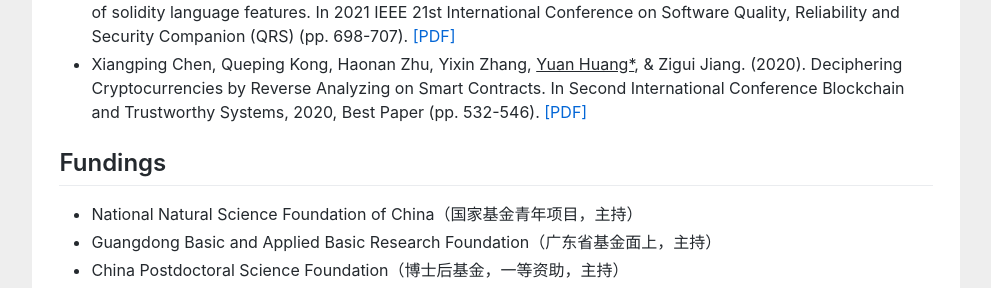
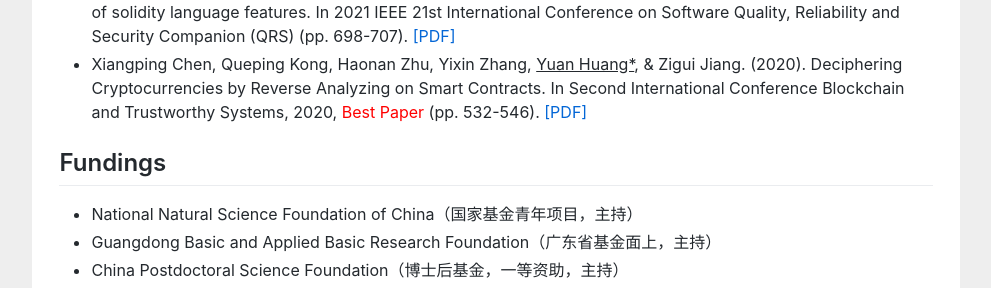
Before and after one commit to huangyuan-hy/huangyuan-hy.github.io, a Jekyll site: the page index.html, which Jekyll copies as it is, in a window 1280 px wide and 900 px high, scrolled down 2257 px. Shown: the part 206-494 px from the top of the window, without its empty margins (144-1135 px from the left). Built offline with Jekyll 4.4.1, drawn with Linux system fonts in a browser that asks for light colours.

Commit message:
Update index.html

```diff
--- a/index.html
+++ b/index.html
@@ -117,7 +117,7 @@ gtag('config', 'UA-158965281-1');
 <li><u>Yuan Huang</u>, Rong Wang, Xiangping Chen, Xiaocong Zhou, Ziyan Wang. (2022). GOV: A Verification Method for Smart Contract Gas-Optimization. In 2022 IEEE 22st International Conference on Software Quality, Reliability and Security Companion (QRS). IEEE.</li>
 <li>Queping Kong, Ziyan Wang, <u>Yuan Huang</u>, Xiangping Chen, Xiaocong Zhou, Zibin Zheng, Gang Huang. (2022). Characterizing and detecting gas-inefficient patterns in smart contracts. Journal of Computer Science and Technology, 37(1), 67-82. <a href="https://jcst.ict.ac.cn/fileup/1000-9000/PDF/2022-1-5-1674.pdf">[PDF]</a></li>
 <li>Ziyan Wang, Xiangping Chen, Xiaocong Zhou, <u>Yuan Huang</u>, Zibin Zheng. (2021, December). An empirical study of solidity language features. In 2021 IEEE 21st International Conference on Software Quality, Reliability and Security Companion (QRS) (pp. 698-707). <a href="https://ieeexplore.ieee.org/abstract/document/9742076">[PDF]</a></li>
-<li>Xiangping Chen, Queping Kong, Haonan Zhu, Yixin Zhang, <u>Yuan Huang*</u>, & Zigui Jiang. (2020). Deciphering Cryptocurrencies by Reverse Analyzing on Smart Contracts. In Second International Conference Blockchain and Trustworthy Systems, 2020,  Best Paper (pp. 532-546). <a href="https://link.springer.com/chapter/10.1007/978-981-15-9213-3_41">[PDF]</a></li>
+<li>Xiangping Chen, Queping Kong, Haonan Zhu, Yixin Zhang, <u>Yuan Huang*</u>, & Zigui Jiang. (2020). Deciphering Cryptocurrencies by Reverse Analyzing on Smart Contracts. In Second International Conference Blockchain and Trustworthy Systems, 2020,  <a href="" style="color:red;"> Best Paper</a> (pp. 532-546). <a href="https://link.springer.com/chapter/10.1007/978-981-15-9213-3_41">[PDF]</a></li>
 
 
 
```
